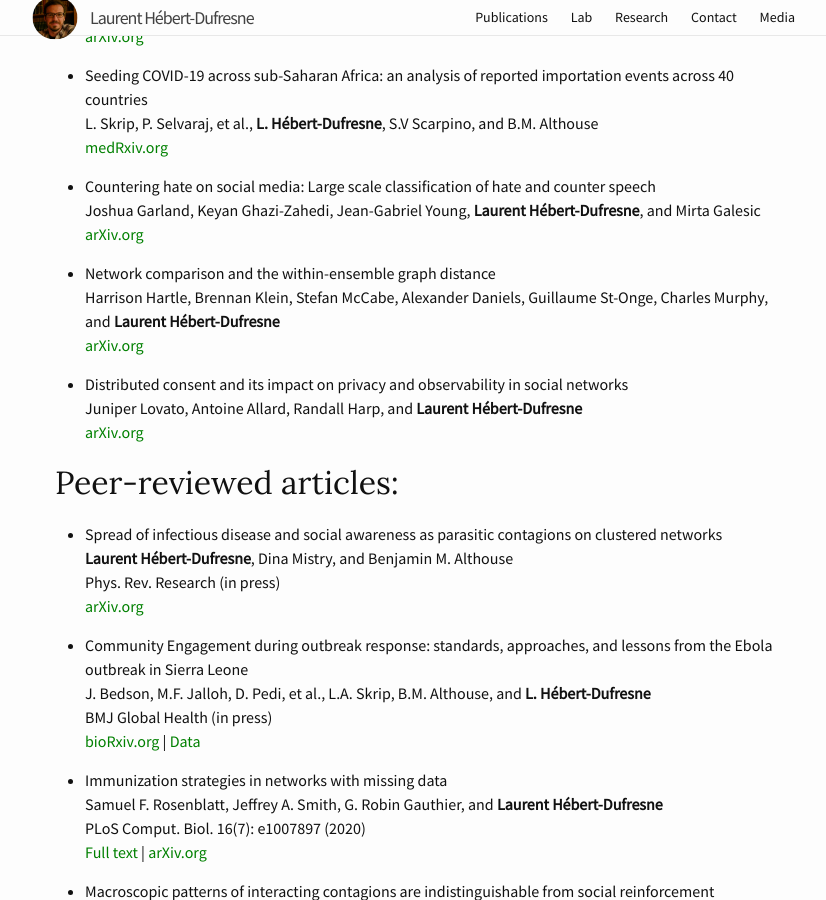
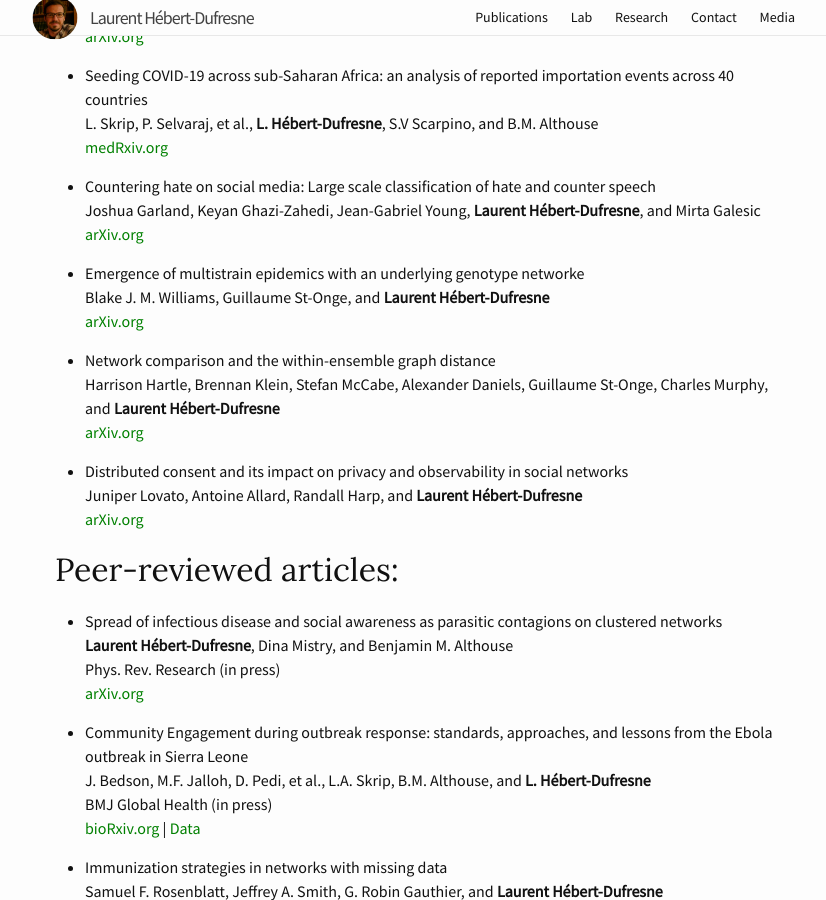
Before and after one commit to laurenthebertdufresne/laurenthebertdufresne.github.io, a Jekyll site: the page built from _pages/publications.md, in a window 1280 px wide and 900 px high, scrolled down 1230 px. Shown: the whole window, without its empty margins (215-1041 px from the left). Built offline with Jekyll 4.4.1, drawn with Linux system fonts in a browser that asks for light colours.

Commit message:
new preprint

```diff
--- a/_pages/publications.md
+++ b/_pages/publications.md
@@ -50,6 +50,10 @@ weight: 2
 *   Countering hate on social media: Large scale classification of hate and counter speech
     Joshua Garland, Keyan Ghazi-Zahedi, Jean-Gabriel Young, **Laurent Hébert-Dufresne**, and Mirta Galesic
     [arXiv.org](https://arxiv.org/abs/2006.01974)
+
+*   Emergence of multistrain epidemics with an underlying genotype networke
+    Blake J. M. Williams, Guillaume St-Onge, and **Laurent Hébert-Dufresne**
+    [arXiv.org](https://arxiv.org/abs/2007.07429)
 
 *   Network comparison and the within-ensemble graph distance
     Harrison Hartle, Brennan Klein, Stefan McCabe, Alexander Daniels, Guillaume St-Onge, Charles Murphy, and **Laurent Hébert-Dufresne**
```
